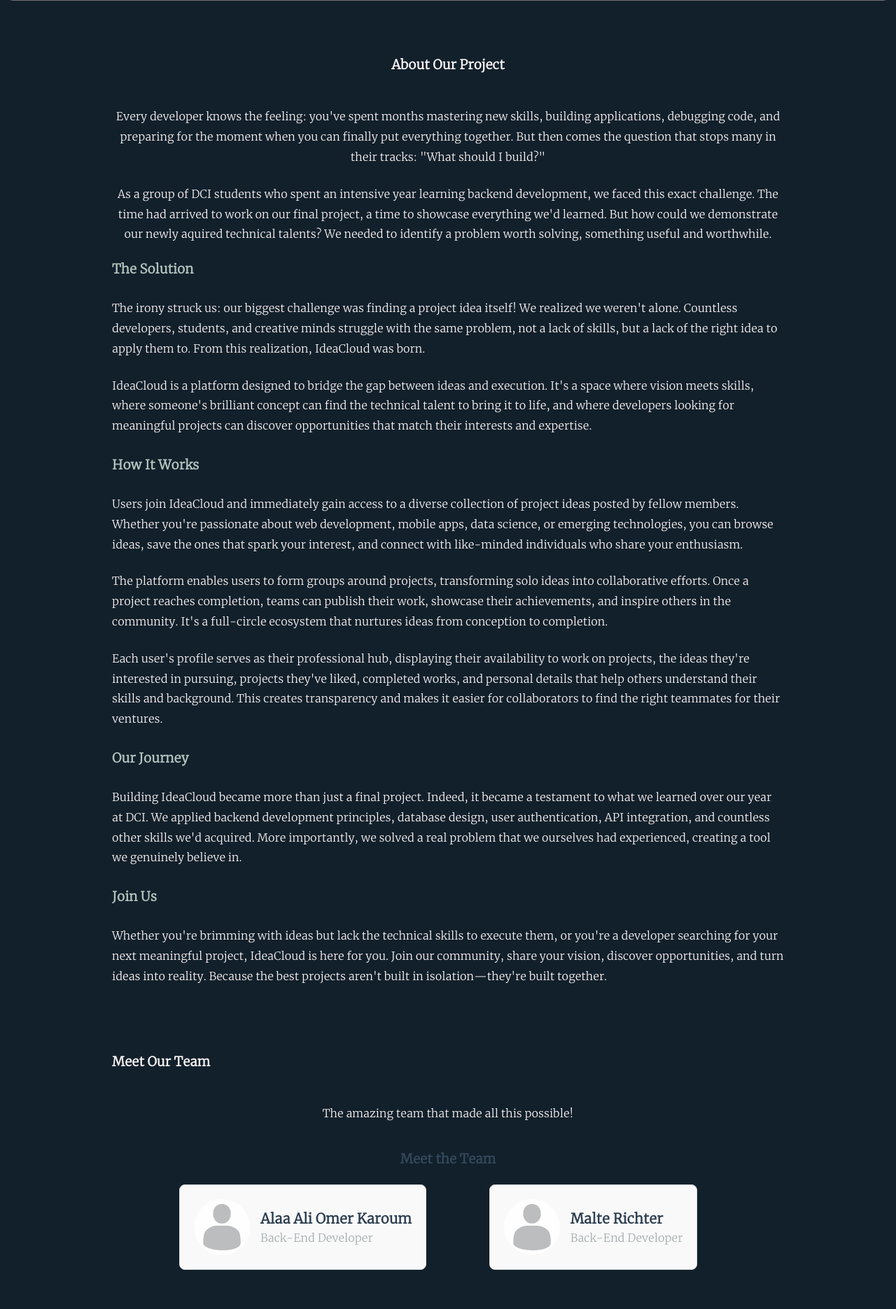
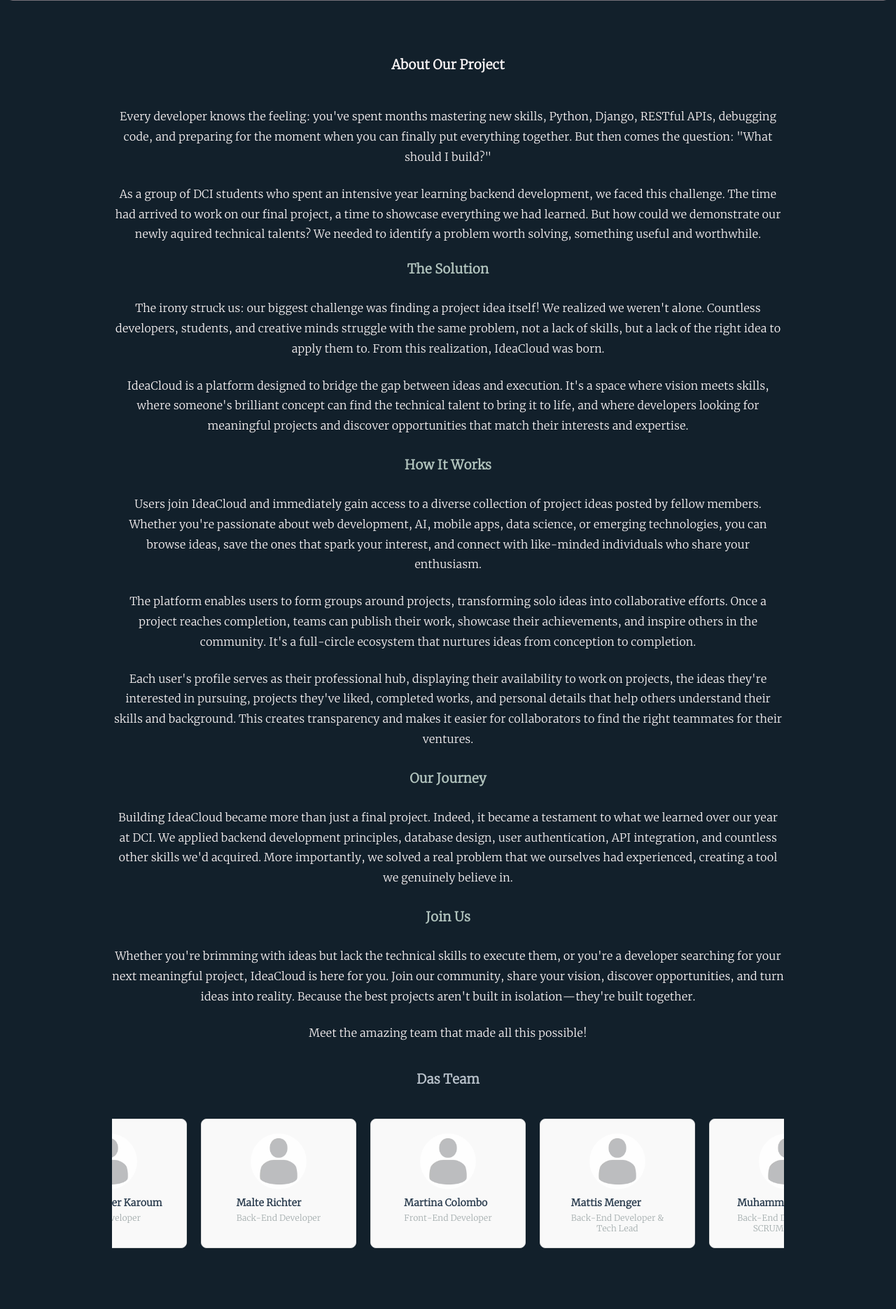
Before and after one commit to mradwan123/ideacloud, a Django app: template templates/about.html in a window 1280 px wide. Shown: the part 289-2160 px from the top of the page at 70% size. Run offline with Django 5.2, Linux system fonts and the light colour scheme; the template is opened without the code that fills it, so the values that code supplies are empty; some libraries are stand-ins or nearby versions; some web fonts are replaced.

Commit message:
fixed styling and some text edits

```diff
--- a/templates/about.html
+++ b/templates/about.html
@@ -18,20 +18,20 @@
     <h3 class="page-title">About Our Project</h3>
 
     <p>
-            Every developer knows the feeling: you've spent months mastering new skills, building applications,
+            Every developer knows the feeling: you've spent months mastering new skills, Python, Django, RESTful APIs,
             debugging code, and preparing for the moment when you can finally put everything together. But then
-            comes the question that stops many in their tracks: "What should I build?"
+            comes the question: "What should I build?"
         </p>
         <p>
             As a group of DCI students who spent an intensive year learning backend development, we faced this
-            exact challenge. The time had arrived to work on our final project, a time to showcase everything we'd learned.
-            But how could we demonstrate our newly aquired technical talents? We needed to identify a problem worth solving, something useful and
-            worthwhile.
+            challenge. The time had arrived to work on our final project, a time to showcase everything we had learned.
+            But how could we demonstrate our newly aquired technical talents? We needed to identify a problem worth solving,
+            something useful and worthwhile.
         </p>
     </div>
 
-    <div style="margin-bottom: 30px;">
-        <h3 style="color: #b1c3bd; margin-bottom:  30px;">The Solution</h3>
+    <div style="margin-bottom: 30px; text-align: center;">
+    <h3 style="color: #b1c3bd; margin-bottom: 30px;">The Solution</h3>
         <p>
             The irony struck us: our biggest challenge was finding a project idea itself! We realized
             we weren't alone. Countless developers, students, and creative minds struggle with the same problem, not
@@ -40,16 +40,16 @@
         <p>
             IdeaCloud is a platform designed to bridge the gap between ideas and execution. It's a space where vision
             meets skills, where someone's brilliant concept can find the technical talent to bring it to life, and
-            where developers looking for meaningful projects can discover opportunities that match their interests
+            where developers looking for meaningful projects and discover opportunities that match their interests
             and expertise.
         </p>
     </div>
 
-    <div style="margin-bottom: 30px;">
-        <h3 style="color: #b1c3bd; margin-bottom:  30px;">How It Works</h3>
+    <div style="margin-bottom: 30px; text-align: center;">
+    <h3 style="color: #b1c3bd; margin-bottom: 30px;">How It Works</h3>
         <p>
             Users join IdeaCloud and immediately gain access to a diverse collection of project ideas posted by
-            fellow members. Whether you're passionate about web development, mobile apps, data science, or emerging
+            fellow members. Whether you're passionate about web development, AI, mobile apps, data science, or emerging
             technologies, you can browse ideas, save the ones that spark your interest, and connect with like-minded
             individuals who share your enthusiasm.
         </p>
@@ -67,8 +67,8 @@
         </p>
     </div>
 
-    <div style="margin-bottom: 30px;">
-        <h3 style="color: #b1c3bd; margin-bottom: 30px;">Our Journey</h3>
+    <div style="margin-bottom: 30px; text-align: center;">
+    <h3 style="color: #b1c3bd; margin-bottom: 30px;">Our Journey</h3>
         <p>
             Building IdeaCloud became more than just a final project. Indeed, it became a testament to what we learned over
             our year at DCI. We applied backend development principles, database design, user authentication, API
@@ -77,66 +77,66 @@
         </p>
     </div>
 
-    <div style="margin-bottom: 40px;">
-        <h3 style="color: #b1c3bd; margin-bottom: 30px;">Join Us</h3>
+    <div style="margin-bottom: 30px; text-align: center;">
+    <h3 style="color: #b1c3bd; margin-bottom: 30px;">Join Us</h3>
         <p>
             Whether you're brimming with ideas but lack the technical skills to execute them, or you're a developer
             searching for your next meaningful project, IdeaCloud is here for you. Join our community, share your
             vision, discover opportunities, and turn ideas into reality. Because the best projects aren't built in
             isolation—they're built together.
 
-    <!-- description with our team -->
-    <h3 id="meet-our-team">Meet Our Team</h3>
+
 
     <p id="team-description">
-        The amazing team that made all this possible!
+        Meet the amazing team that made all this possible!
     </p>
 
-   <!-- Team Section -->
+  <!-- Team Section -->
 <div style="margin-top: 40px;">
-    <h3 style="color: #34495e; margin-bottom: 25px; text-align: center;">Meet the Team</h3>
+    <h3 style="color: #bac3cc; margin-bottom: 25px; text-align: center;">Das Team</h3>
 
-    <div style="display: grid; grid-template-columns: repeat(2, 1fr); gap: 30px; max-width: 800px; margin: 0 auto;">
+    <div style="display: flex; gap: 20px; overflow-x: auto; padding: 20px 0; justify-content: center;">
 
-        <div class="team-box" style="display: flex; align-items: center; gap: 15px; padding: 20px; border: 1px solid #ddd; border-radius: 8px; background-color: #f9f9f9;">
+        <div class="team-box" style="display: flex; flex-direction: column; align-items: center; gap: 10px; padding: 20px; border: 1px solid #ddd; border-radius: 8px; background-color: #f9f9f9; min-width: 180px; text-align: center;">
             <img src="{% static 'images/profile-pic.avif' %}" style="width: 80px; height: 80px; border-radius: 50%; object-fit: cover;">
             <div class="name-and-description">
-                <h4 style="margin: 0 0 5px 0; color: #2c3e50;">Alaa Ali Omer Karoum</h4>
-                <h5 style="margin: 0; color: #7f8c8d; font-weight: normal;">Back-End Developer</h5>
+                <h4 style="margin: 0 0 5px 0; color: #2c3e50; font-size: 14px;">Alaa Ali Omer Karoum</h4>
+                <h5 style="margin: 0; color: #7f8c8d; font-weight: normal; font-size: 12px;">Back-End Developer</h5>
             </div>
         </div>
 
-        <div class="team-box" style="display: flex; align-items: center; gap: 15px; padding: 20px; border: 1px solid #ddd; border-radius: 8px; background-color: #f9f9f9;">
+        <div class="team-box" style="display: flex; flex-direction: column; align-items: center; gap: 10px; padding: 20px; border: 1px solid #ddd; border-radius: 8px; background-color: #f9f9f9; min-width: 180px; text-align: center;">
             <img src="{% static 'images/profile-pic.avif' %}" style="width: 80px; height: 80px; border-radius: 50%; object-fit: cover;">
             <div class="name-and-description">
-                <h4 style="margin: 0 0 5px 0; color: #2c3e50;">Malte Richter</h4>
-                <h5 style="margin: 0; color: #7f8c8d; font-weight: normal;">Back-End Developer</h5>
+                <h4 style="margin: 0 0 5px 0; color: #2c3e50; font-size: 14px;">Malte Richter</h4>
+                <h5 style="margin: 0; color: #7f8c8d; font-weight: normal; font-size: 12px;">Back-End Developer</h5>
             </div>
         </div>
 
-        <div class="team-box" style="display: flex; align-items: center; gap: 15px; padding: 20px; border: 1px solid #ddd; border-radius: 8px; background-color: #f9f9f9;">
+        <div class="team-box" style="display: flex; flex-direction: column; align-items: center; gap: 10px; padding: 20px; border: 1px solid #ddd; border-radius: 8px; background-color: #f9f9f9; min-width: 180px; text-align: center;">
             <img src="{% static 'images/profile-pic.avif' %}" style="width: 80px; height: 80px; border-radius: 50%; object-fit: cover;">
             <div class="name-and-description">
-                <h4 style="margin: 0 0 5px 0; color: #2c3e50;">Martina Colombo</h4>
-                <h5 style="margin: 0; color: #7f8c8d; font-weight: normal;">Front-End Developer</h5>
+                <h4 style="margin: 0 0 5px 0; color: #2c3e50; font-size: 14px;">Martina Colombo</h4>
+                <h5 style="margin: 0; color: #7f8c8d; font-weight: normal; font-size: 12px;">Front-End Developer</h5>
             </div>
         </div>
 
-        <div class="team-box" style="display: flex; align-items: center; gap: 15px; padding: 20px; border: 1px solid #ddd; border-radius: 8px; background-color: #f9f9f9;">
+        <div class="team-box" style="display: flex; flex-direction: column; align-items: center; gap: 10px; padding: 20px; border: 1px solid #ddd; border-radius: 8px; background-color: #f9f9f9; min-width: 180px; text-align: center;">
             <img src="{% static 'images/profile-pic.avif' %}" style="width: 80px; height: 80px; border-radius: 50%; object-fit: cover;">
             <div class="name-and-description">
-                <h4 style="margin: 0 0 5px 0; color: #2c3e50;">Mattis Menger</h4>
-                <h5 style="margin: 0; color: #7f8c8d; font-weight: normal;">Back-End Developer & TechLeader</h5>
+                <h4 style="margin: 0 0 5px 0; color: #2c3e50; font-size: 14px;">Mattis Menger</h4>
+                <h5 style="margin: 0; color: #7f8c8d; font-weight: normal; font-size: 12px;">Back-End Developer & <br>Tech Lead</h5>
             </div>
         </div>
 
-        <div class="team-box" style="display: flex; align-items: center; gap: 15px; padding: 20px; border: 1px solid #ddd; border-radius: 8px; background-color: #f9f9f9;">
+        <div class="team-box" style="display: flex; flex-direction: column; align-items: center; gap: 10px; padding: 20px; border: 1px solid #ddd; border-radius: 8px; background-color: #f9f9f9; min-width: 180px; text-align: center;">
             <img src="{% static 'images/profile-pic.avif' %}" style="width: 80px; height: 80px; border-radius: 50%; object-fit: cover;">
             <div class="name-and-description">
-                <h4 style="margin: 0 0 5px 0; color: #2c3e50;">Muhammad Radwan</h4>
-                <h5 style="margin: 0; color: #7f8c8d; font-weight: normal;">Back-End Developer & SCRUM Master</h5>
+                <h4 style="margin: 0 0 5px 0; color: #2c3e50; font-size: 14px;">Muhammad Radwan</h4>
+                <h5 style="margin: 0; color: #7f8c8d; font-weight: normal; font-size: 12px;">Back-End Developer & <br>SCRUM Master</h5>
             </div>
         </div>
+
 
     </div>
 </div>
```
